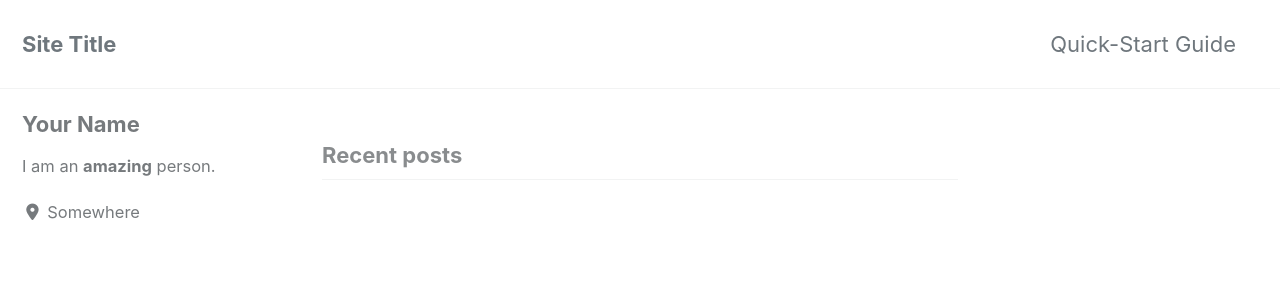
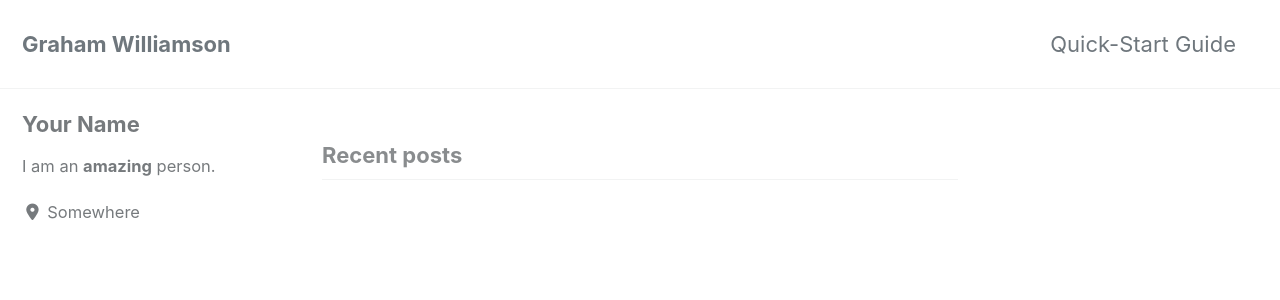
Before and after one commit to interrogata/interrogata.github.io, a Jekyll site: the page built from index.html, in a window 1280 px wide and 900 px high. Shown: the top 300 px of the window. Built offline with Jekyll 4.4.1, drawn with Linux system fonts in a browser that asks for light colours; cached includes are drawn as plain includes; nearby versions of some CDN libraries; the list of posts is cut into pages by our own code.

Commit message:
config - changed name only

```diff
--- a/_config.yml
+++ b/_config.yml
@@ -16,7 +16,7 @@ minimal_mistakes_skin    : "default" # "air", "aqua", "contrast", "dark", "dirt"
 
 # Site Settings
 locale                   : "en-US"
-title                    : "Site Title"
+title                    : "Graham Williamson"
 title_separator          : "-"
 subtitle                 : # site tagline that appears below site title in masthead
 name                     : "Your Name"
```
